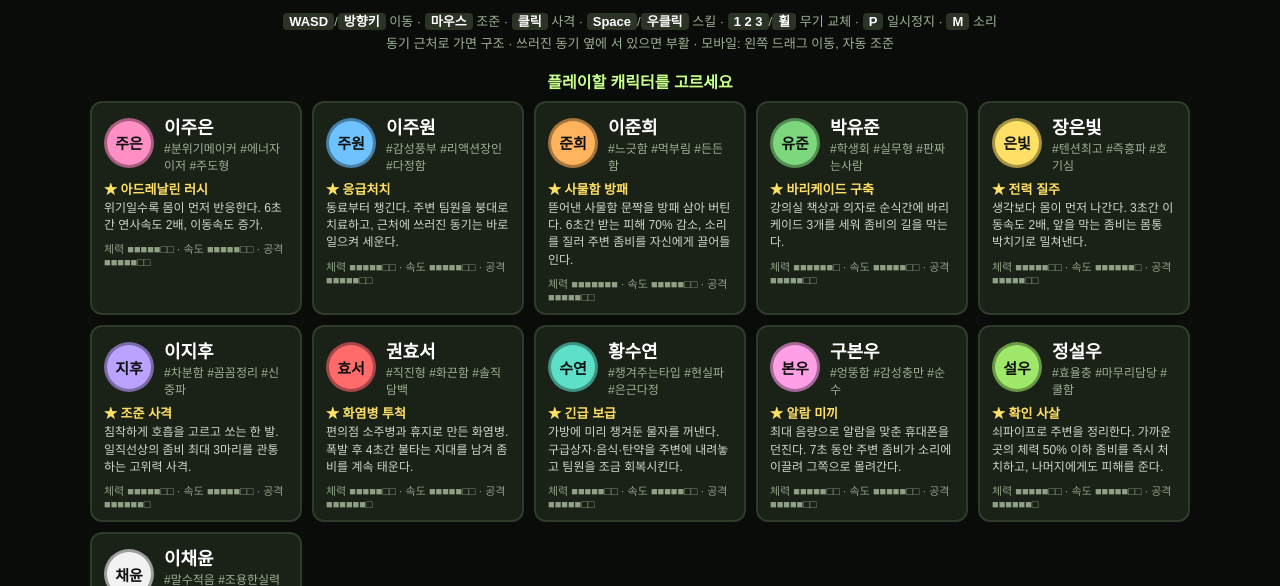
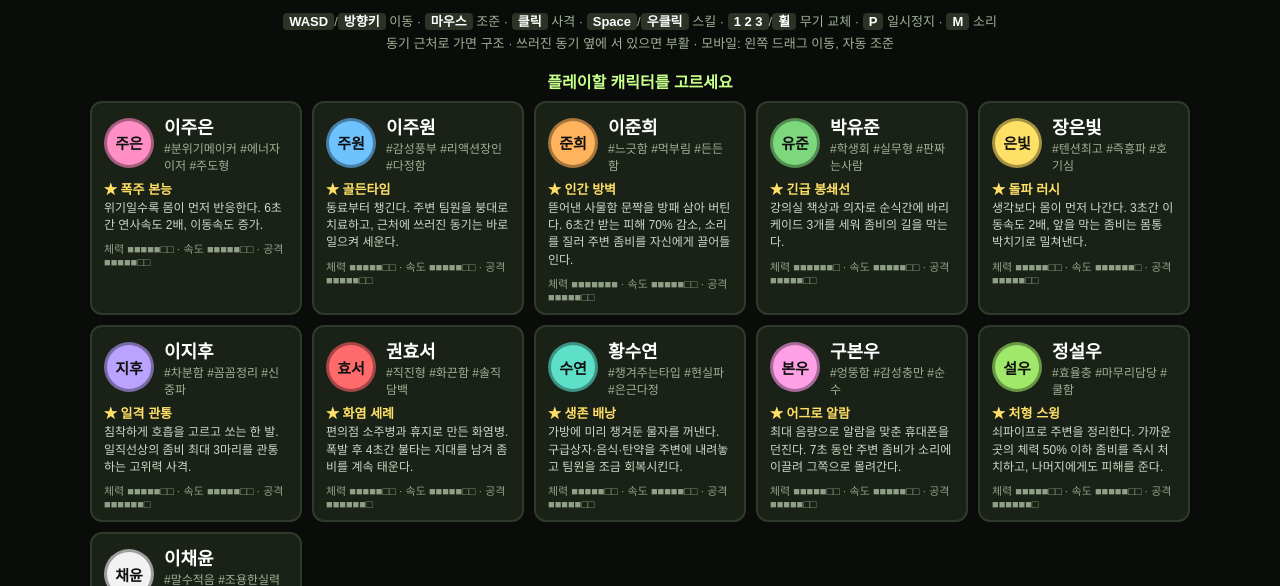
Before and after one commit to leejueun0324/game, a plain HTML site: page zombie.html in a window 1280 px wide. Shown: the part 214-800 px from the top of the page. Drawn offline with Linux system fonts and the light colour scheme.

Commit message:
Rename character skills
Co-Authored-By: Claude Opus 5.5 <noreply@anthropic.com>
Claude-Session: https://claude.ai/code/session_01722uGnZ8c4VFUzBLJoF9hi

```diff
--- a/zombie.html
+++ b/zombie.html
@@ -97,27 +97,27 @@ const srand = () => (seed = (seed * 16807) % 2147483647) / 2147483647;
 // ================= 캐릭터 =================
 const CHARS = [
   { id:'jueun',  name:'이주은', short:'주은', color:'#ff8fc4', hp:1.0,  spd:1.05, dmg:1.05, cd:12, tag:'#분위기메이커 #에너자이저 #주도형',
-    skill:'아드레날린 러시', shout:'정신 차려, 버텨!!', desc:'위기일수록 몸이 먼저 반응한다. 6초간 연사속도 2배, 이동속도 증가.', quote:'ㅋㅋㅋㅋㅋㅋㅋㅋ' },
+    skill:'폭주 본능', shout:'정신 차려, 버텨!!', desc:'위기일수록 몸이 먼저 반응한다. 6초간 연사속도 2배, 이동속도 증가.', quote:'ㅋㅋㅋㅋㅋㅋㅋㅋ' },
   { id:'juwon',  name:'이주원', short:'주원', color:'#6ec3ff', hp:1.0,  spd:1.05, dmg:0.9,  cd:14, tag:'#감성풍부 #리액션장인 #다정함',
-    skill:'응급처치', shout:'괜찮아? 잠깐만 있어봐', desc:'동료부터 챙긴다. 주변 팀원을 붕대로 치료하고, 근처에 쓰러진 동기는 바로 일으켜 세운다.', quote:'야르합니다' },
+    skill:'골든타임', shout:'괜찮아? 잠깐만 있어봐', desc:'동료부터 챙긴다. 주변 팀원을 붕대로 치료하고, 근처에 쓰러진 동기는 바로 일으켜 세운다.', quote:'야르합니다' },
   { id:'junhee', name:'이준희', short:'준희', color:'#ffb35c', hp:1.35, spd:0.9,  dmg:1.05, cd:14, tag:'#느긋함 #먹부림 #든든함',
-    skill:'사물함 방패', shout:'이쪽이다 이것들아!', desc:'뜯어낸 사물함 문짝을 방패 삼아 버틴다. 6초간 받는 피해 70% 감소, 소리를 질러 주변 좀비를 자신에게 끌어들인다.', quote:'배가 너무 고파ㅛ' },
+    skill:'인간 방벽', shout:'이쪽이다 이것들아!', desc:'뜯어낸 사물함 문짝을 방패 삼아 버틴다. 6초간 받는 피해 70% 감소, 소리를 질러 주변 좀비를 자신에게 끌어들인다.', quote:'배가 너무 고파ㅛ' },
   { id:'yujun',  name:'박유준', short:'유준', color:'#7dd87d', hp:1.1,  spd:0.95, dmg:1.0,  cd:13, tag:'#학생회 #실무형 #판짜는사람',
-    skill:'바리케이드 구축', shout:'책상 이쪽으로 옮겨!', desc:'강의실 책상과 의자로 순식간에 바리케이드 3개를 세워 좀비의 길을 막는다.', quote:'과방 5:00-6:30 빌림' },
+    skill:'긴급 봉쇄선', shout:'책상 이쪽으로 옮겨!', desc:'강의실 책상과 의자로 순식간에 바리케이드 3개를 세워 좀비의 길을 막는다.', quote:'과방 5:00-6:30 빌림' },
   { id:'eunbit', name:'장은빛', short:'은빛', color:'#ffe066', hp:0.95, spd:1.12, dmg:1.0,  cd:9,  tag:'#텐션최고 #즉흥파 #호기심',
-    skill:'전력 질주', shout:'일단 뛰어!!', desc:'생각보다 몸이 먼저 나간다. 3초간 이동속도 2배, 앞을 막는 좀비는 몸통 박치기로 밀쳐낸다.', quote:'비상' },
+    skill:'돌파 러시', shout:'일단 뛰어!!', desc:'생각보다 몸이 먼저 나간다. 3초간 이동속도 2배, 앞을 막는 좀비는 몸통 박치기로 밀쳐낸다.', quote:'비상' },
   { id:'jihu',   name:'이지후', short:'지후', color:'#b9a3ff', hp:0.95, spd:1.0,  dmg:1.15, cd:8,  tag:'#차분함 #꼼꼼정리 #신중파',
-    skill:'조준 사격', shout:'...숨 참고, 쏜다.', desc:'침착하게 호흡을 고르고 쏘는 한 발. 일직선상의 좀비 최대 3마리를 관통하는 고위력 사격.', quote:'사진' },
+    skill:'일격 관통', shout:'...숨 참고, 쏜다.', desc:'침착하게 호흡을 고르고 쏘는 한 발. 일직선상의 좀비 최대 3마리를 관통하는 고위력 사격.', quote:'사진' },
   { id:'hyoseo', name:'권효서', short:'효서', color:'#ff6b6b', hp:1.0,  spd:1.0,  dmg:1.1,  cd:9,  tag:'#직진형 #화끈함 #솔직담백',
-    skill:'화염병 투척', shout:'다 태워버려!', desc:'편의점 소주병과 휴지로 만든 화염병. 폭발 후 4초간 불타는 지대를 남겨 좀비를 계속 태운다.', quote:'생파를 개최 하려고 합니다' },
+    skill:'화염 세례', shout:'다 태워버려!', desc:'편의점 소주병과 휴지로 만든 화염병. 폭발 후 4초간 불타는 지대를 남겨 좀비를 계속 태운다.', quote:'생파를 개최 하려고 합니다' },
   { id:'suyeon', name:'황수연', short:'수연', color:'#5ee0c8', hp:1.05, spd:1.0,  dmg:0.95, cd:15, tag:'#챙겨주는타입 #현실파 #은근다정',
-    skill:'긴급 보급', shout:'이거 챙겨, 필요하잖아', desc:'가방에 미리 챙겨둔 물자를 꺼낸다. 구급상자·음식·탄약을 주변에 내려놓고 팀원을 조금 회복시킨다.', quote:'본가 온 김에 매직 가지고 갈까' },
+    skill:'생존 배낭', shout:'이거 챙겨, 필요하잖아', desc:'가방에 미리 챙겨둔 물자를 꺼낸다. 구급상자·음식·탄약을 주변에 내려놓고 팀원을 조금 회복시킨다.', quote:'본가 온 김에 매직 가지고 갈까' },
   { id:'bonwoo', name:'구본우', short:'본우', color:'#ffa0e6', hp:1.0,  spd:1.0,  dmg:1.0,  cd:12, tag:'#엉뚱함 #감성충만 #순수',
-    skill:'알람 미끼', shout:'여기 봐라~!', desc:'최대 음량으로 알람을 맞춘 휴대폰을 던진다. 7초 동안 주변 좀비가 소리에 이끌려 그쪽으로 몰려간다.', quote:'타짜 벨제붑의 노래!' },
+    skill:'어그로 알람', shout:'여기 봐라~!', desc:'최대 음량으로 알람을 맞춘 휴대폰을 던진다. 7초 동안 주변 좀비가 소리에 이끌려 그쪽으로 몰려간다.', quote:'타짜 벨제붑의 노래!' },
   { id:'seolwoo',name:'정설우', short:'설우', color:'#9fe86a', hp:0.95, spd:1.05, dmg:1.1,  cd:10, tag:'#효율충 #마무리담당 #쿨함',
-    skill:'확인 사살', shout:'이제 끝내자.', desc:'쇠파이프로 주변을 정리한다. 가까운 곳의 체력 50% 이하 좀비를 즉시 처치하고, 나머지에게도 피해를 준다.', quote:'비상탈출 한다' },
+    skill:'처형 스윙', shout:'이제 끝내자.', desc:'쇠파이프로 주변을 정리한다. 가까운 곳의 체력 50% 이하 좀비를 즉시 처치하고, 나머지에게도 피해를 준다.', quote:'비상탈출 한다' },
   { id:'chaeyun',name:'이채윤', short:'채윤', color:'#f2f2f2', hp:0.95, spd:1.08, dmg:1.15, cd:14, tag:'#말수적음 #조용한실력자 #쿨',
-    skill:'숨죽이기', shout:'...', desc:'숨소리도 내지 않고 움직인다. 5초간 좀비가 알아채지 못하고, 그동안의 사격은 급소를 노려 피해 3배.', quote:'걍 안볼래' },
+    skill:'무음 사냥', shout:'...', desc:'숨소리도 내지 않고 움직인다. 5초간 좀비가 알아채지 못하고, 그동안의 사격은 급소를 노려 피해 3배.', quote:'걍 안볼래' },
 ];
 const RESCUE_LINES = {
   jueun:'ㅋㅋㅋㅋㅋ 살았다ㅋㅋㅋ', juwon:'야르합니다!!', junhee:'배고파서 죽는 줄...', yujun:'학생회 끝나면 바로 연락 ㄱㄱ',
```
